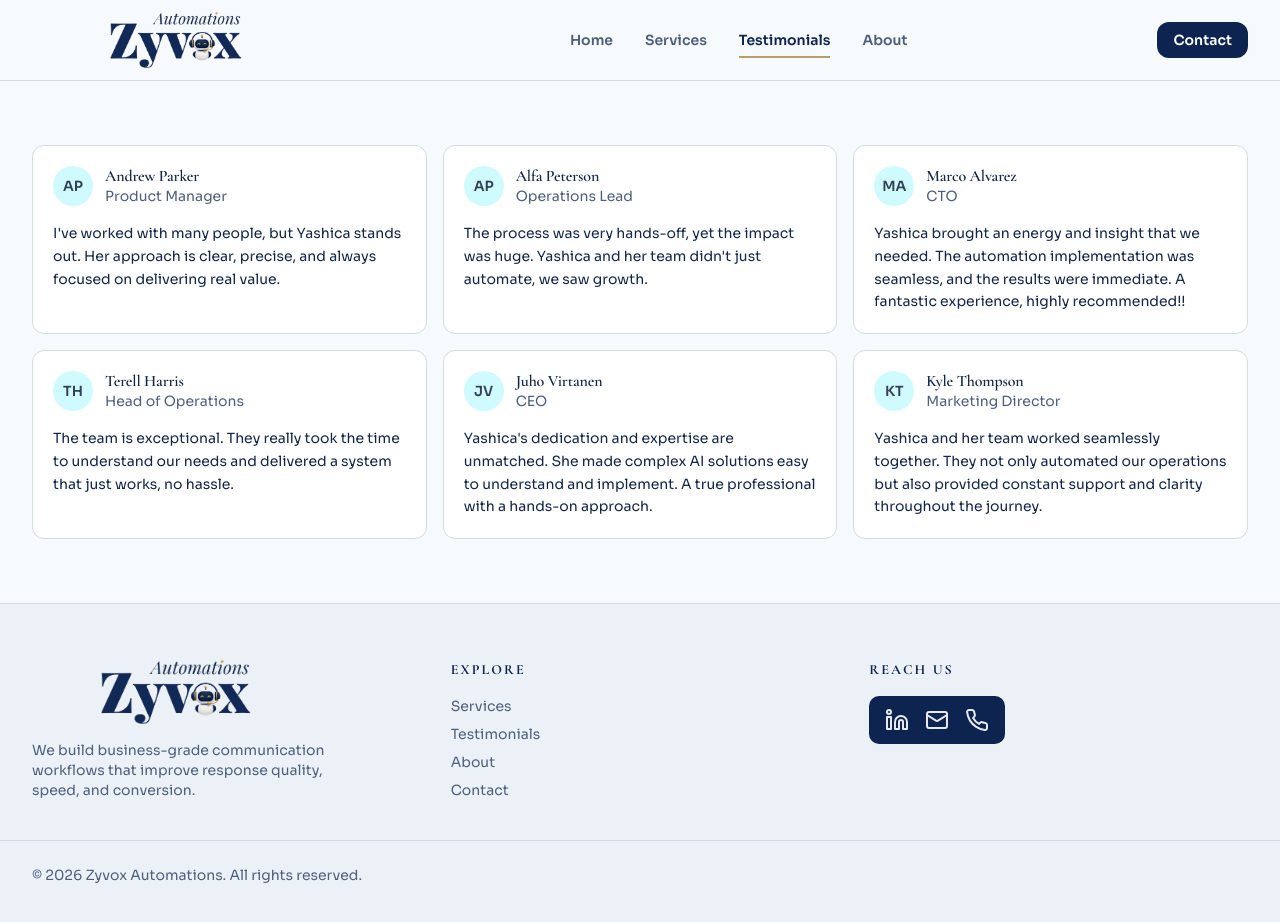
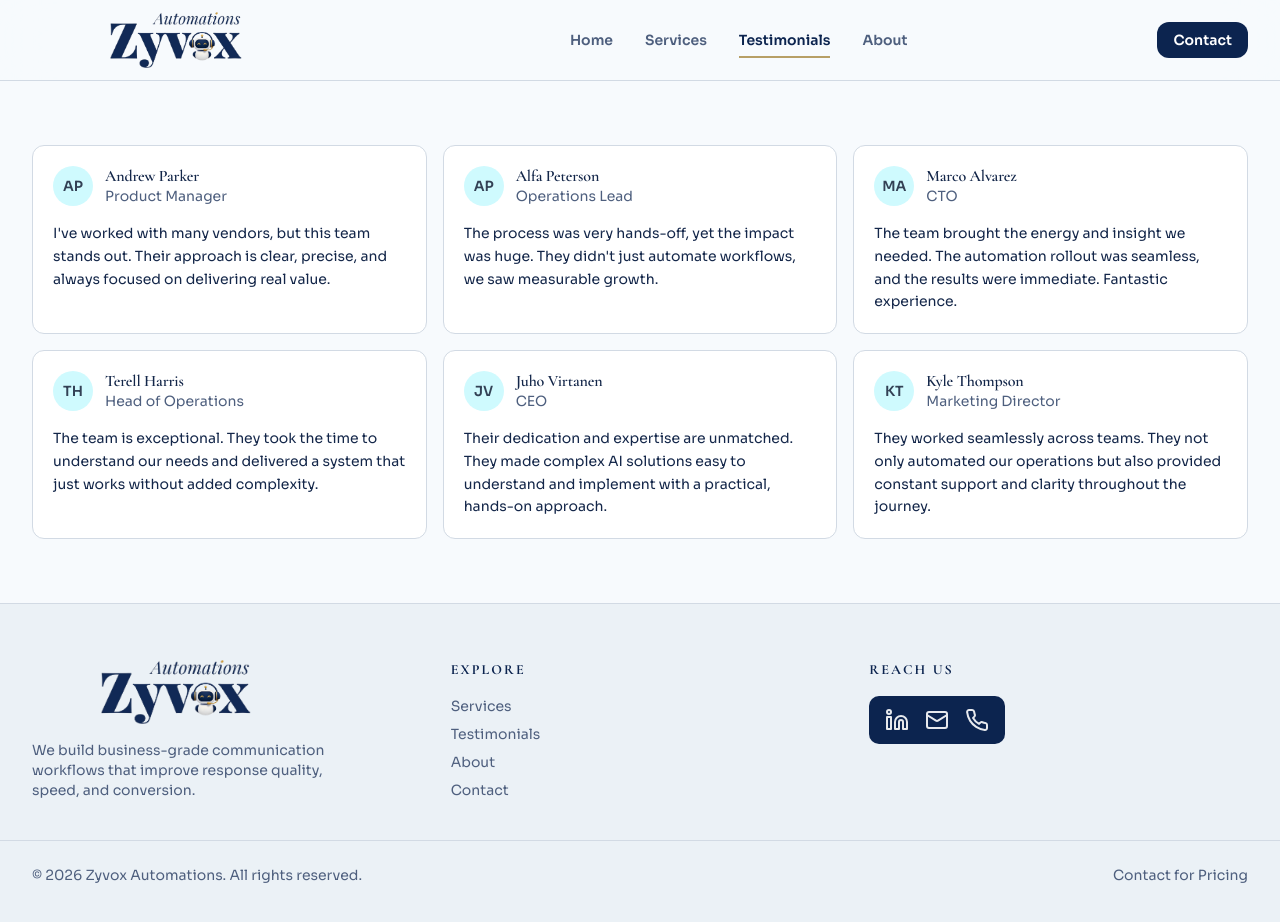
Before and after one commit to Sushmit94/Zyvox, a React (Vite) app: page /testimonials in a window 1280 px wide. Shown: the top 922 px of the page. Built offline with nearby package versions, Linux system fonts and the light colour scheme; the HTML template or start-up script is replaced by a standard one.

Commit message:
Removed Pricing and added reach us

```diff
--- a/src/components/SiteShell.tsx
+++ b/src/components/SiteShell.tsx
@@ -102,13 +102,15 @@ const SiteShell = () => {
                 <Phone className="h-6 w-6" />
               </a>
             </div>
+
           </div>
 
         </div>
 
-        <div className="container mt-10 border-t border-border pt-6 text-sm text-muted-foreground">
-          © {new Date().getFullYear()} Zyvox Automations. All rights reserved.
-        </div>
+       <div className="container mt-10 border-t border-border pt-6 text-sm text-muted-foreground flex items-center justify-between">
+  <span>© {new Date().getFullYear()} Zyvox Automations. All rights reserved.</span>
+  <span>Contact for Pricing</span>
+</div>
       </footer>
     </div>
   );
--- a/src/pages/Testimonials.tsx
+++ b/src/pages/Testimonials.tsx
@@ -6,42 +6,42 @@ const testimonials = [
     role: "Product Manager",
     initials: "AP",
     quote:
-      "I've worked with many people, but Yashica stands out. Her approach is clear, precise, and always focused on delivering real value.",
+      "I've worked with many vendors, but this team stands out. Their approach is clear, precise, and always focused on delivering real value.",
   },
   {
     name: "Alfa Peterson",
     role: "Operations Lead",
     initials: "AP",
     quote:
-      "The process was very hands-off, yet the impact was huge. Yashica and her team didn't just automate, we saw growth.",
+      "The process was very hands-off, yet the impact was huge. They didn't just automate workflows, we saw measurable growth.",
   },
   {
     name: "Marco Alvarez",
     role: "CTO",
     initials: "MA",
     quote:
-      "Yashica brought an energy and insight that we needed. The automation implementation was seamless, and the results were immediate. A fantastic experience, highly recommended!!",
+      "The team brought the energy and insight we needed. The automation rollout was seamless, and the results were immediate. Fantastic experience.",
   },
   {
     name: "Terell Harris",
     role: "Head of Operations",
     initials: "TH",
     quote:
-      "The team is exceptional. They really took the time to understand our needs and delivered a system that just works, no hassle.",
+      "The team is exceptional. They took the time to understand our needs and delivered a system that just works without added complexity.",
   },
   {
     name: "Juho Virtanen",
     role: "CEO",
     initials: "JV",
     quote:
-      "Yashica's dedication and expertise are unmatched. She made complex AI solutions easy to understand and implement. A true professional with a hands-on approach.",
+      "Their dedication and expertise are unmatched. They made complex AI solutions easy to understand and implement with a practical, hands-on approach.",
   },
   {
     name: "Kyle Thompson",
     role: "Marketing Director",
     initials: "KT",
     quote:
-      "Yashica and her team worked seamlessly together. They not only automated our operations but also provided constant support and clarity throughout the journey.",
+      "They worked seamlessly across teams. They not only automated our operations but also provided constant support and clarity throughout the journey.",
   },
 ];
 
```
